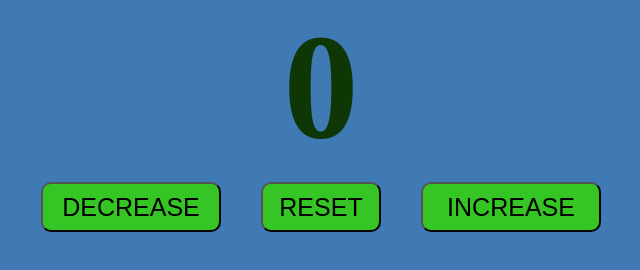
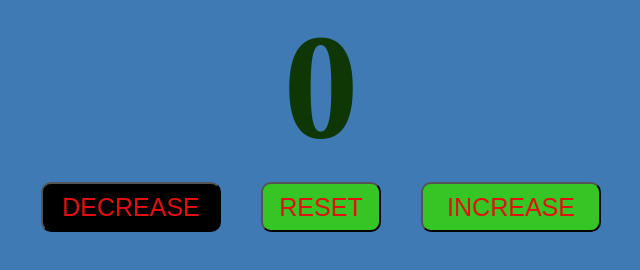
Before and after one commit to gogolashvili/counter--challenge, a plain HTML site: page index.html in a window 1280 px wide. In both pictures the pointer is over the button "DECREASE". Shown: the part 348-618 px from the top of the page, without its empty margins (319-959 px from the left). Drawn offline with Linux system fonts and the light colour scheme.

Commit message:
add styles

```diff
--- a/style.css
+++ b/style.css
@@ -25,6 +25,11 @@ button {
   border-radius: 10px;
   background-color: rgb(53, 197, 37);
   font-size: 25px;
+  color: rgb(226, 16, 16);
+}
+button:hover {
+  background-color: black;
+  cursor: pointer;
 }
 .ganuleba {
   width: 120px;
```
